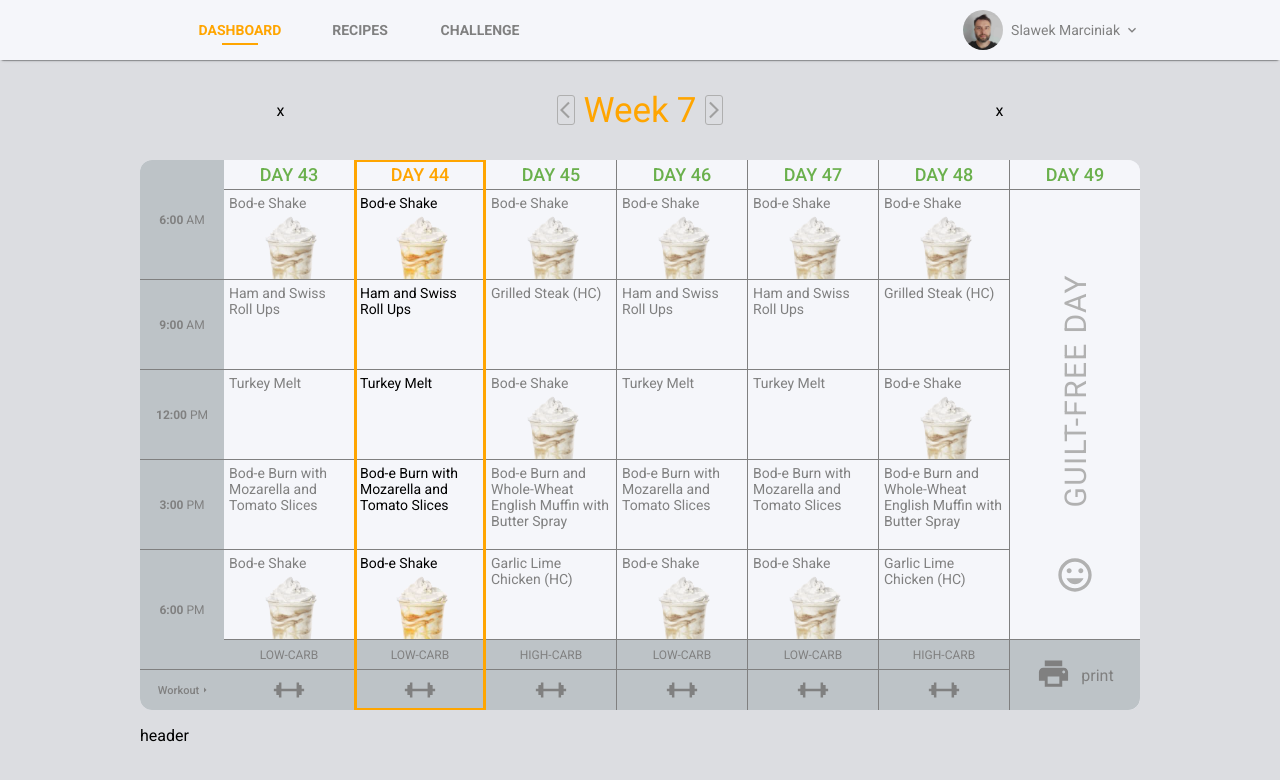
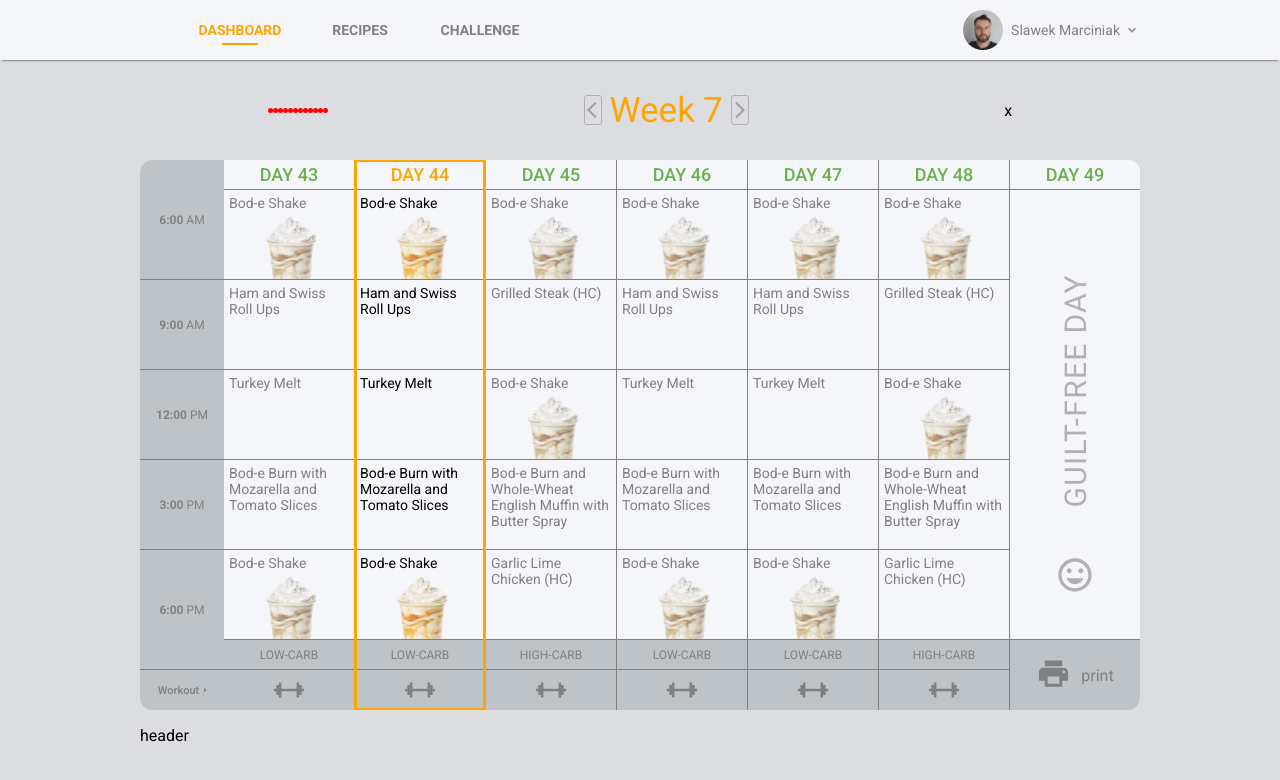
Before and after one commit to slawekmarciniak/diet_table, a React (Create React App) app: page / in a window 1280 px wide. Shown: the top 780 px of the page. Built offline with nearby package versions, Linux system fonts and the light colour scheme.

Commit message:
add progress bar container

```diff
--- a/public/index.html
+++ b/public/index.html
@@ -2,7 +2,7 @@
 <html lang="en">
   <head>
     <meta charset="utf-8" />
-    <link rel="icon" href="%PUBLIC_URL%/favicon.ico" />
+    <link rel="icon" href="%PUBLIC_URL%/bode_shake.png" />
     <meta name="viewport" content="width=device-width, initial-scale=1" />
     <meta name="theme-color" content="#000000" />
     <meta
--- /dev/null
+++ b/src/Components/ProgressBar/ProgressBar.style.tsx
@@ -0,0 +1,12 @@
+import styled from "styled-components";
+
+export const BarContainer = styled.div`
+    display: flex;
+`;
+
+export const Dot = styled.div`
+    width: 5px;
+    height: 5px;
+    border-radius: 50%;
+    background-color: red;
+`;
--- /dev/null
+++ b/src/Components/ProgressBar/ProgressBar.tsx
@@ -0,0 +1,17 @@
+import { FC } from "react";
+import { Dot, BarContainer } from "./ProgressBar.style";
+import { userCurrentWeek, userWeeks } from "../../fakeDB/fakeDB";
+
+interface ProgressBarProps {}
+
+const ProgressBar: FC<ProgressBarProps> = () => {
+    return (
+        <BarContainer>
+            {userWeeks.map(() => (
+                <Dot />
+            ))}
+        </BarContainer>
+    );
+};
+
+export default ProgressBar;
--- a/src/Components/Table/Table.tsx
+++ b/src/Components/Table/Table.tsx
@@ -4,7 +4,7 @@
     DaysContainer,
     IntervalsContainer,
 } from "./Table.style";
-import { week } from "../../fakeDB/fakeDB";
+import { weeklyDietPlan } from "../../fakeDB/fakeDB";
 import DayContainer from "./DayContainer/DayContainer";
 import IntervalsColumn from "./DayContainer/IntervalsColumn";
 
@@ -17,7 +17,7 @@
                 <IntervalsColumn />
             </IntervalsContainer>
             <DaysContainer>
-                {week.map((e) => (
+                {weeklyDietPlan.map((e) => (
                     <DayContainer key={e.id} day={e.day} carbs={e.carbs} />
                 ))}
             </DaysContainer>
--- a/src/Components/TableHeader/TableHeader.tsx
+++ b/src/Components/TableHeader/TableHeader.tsx
@@ -5,6 +5,7 @@
 import ArrowForwardIosIcon from "@mui/icons-material/ArrowForwardIos";
 import { AppContext } from "../../AppContext/AppContext";
 import { AppContextType } from "../../AppContext/AppContext";
+import ProgressBar from "../ProgressBar/ProgressBar";
 
 interface Props {}
 
@@ -14,7 +15,9 @@
 
     return (
         <SectionContainer>
-            <SectionElement>x</SectionElement>
+            <SectionElement>
+                <ProgressBar />
+            </SectionElement>
             <SectionElement>
                 <button onClick={() => handlePreviousWeek()}>
                     <ArrowBackIosIcon style={{ marginLeft: 8, fontSize: 20 }} />
--- a/src/fakeDB/fakeDB.tsx
+++ b/src/fakeDB/fakeDB.tsx
@@ -9,7 +9,7 @@
     { time: "6:00", label: "PM" },
 ];
 
-export const week = [
+export const weeklyDietPlan = [
     { id: 1, day: 1, carbs: "low" },
     { id: 2, day: 2, carbs: "low" },
     { id: 3, day: 3, carbs: "height" },
```
Also changed, not shown: 1 other file (tests, documents, lock files or other folders).
